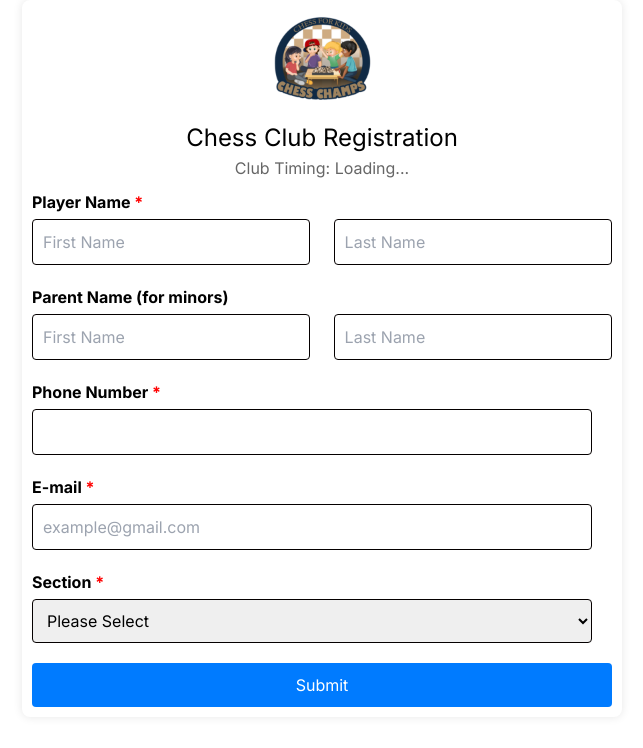
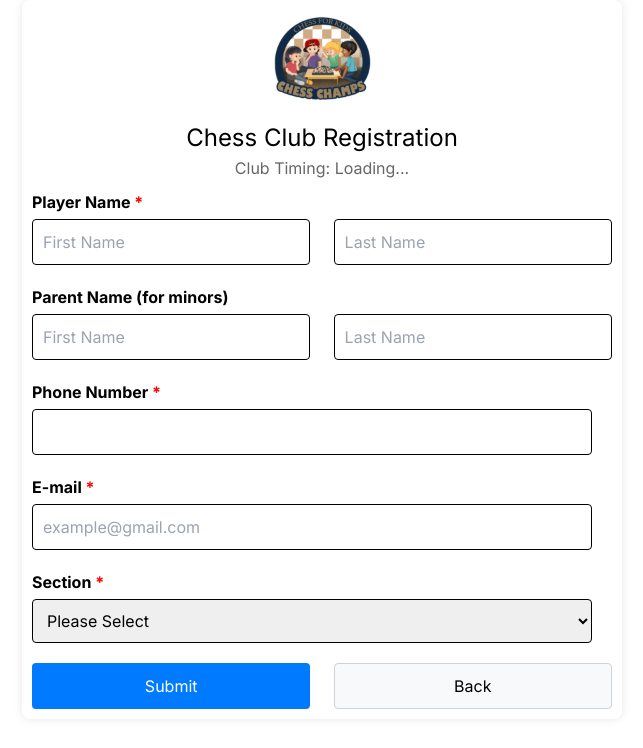
Before and after one commit to ComplianceFrontiers/Payment_Form_Frontend, a Next.js app: page / in a window 1280 px wide. Shown: the top 748 px of the page, without its empty margins (318-961 px from the left). Built offline with nearby package versions, Linux system fonts and the light colour scheme; no server answers.

Commit message:
done with tags

```diff
--- a/src/app/payment/page.tsx
+++ b/src/app/payment/page.tsx
@@ -165,9 +165,20 @@ const Payment = () => {
             <option value="Open - ($20)">Open - ($20)</option>
           </select>
   </div>
+  <div className="button-group">
+    <button type="submit" className="submit-button">
+      Submit
+    </button>
+    <button
+      type="button"
+      className="back-button"
+      onClick={() => (window.location.href = 'https://www.chesschamps.us/')}
+    >
+      Back
+    </button>
+    </div>
+</form>
 
-        <button type="submit" className="submit-button">Submit</button>
-      </form>
     </div>
   );
 };
--- a/src/app/payment/payment.scss
+++ b/src/app/payment/payment.scss
@@ -144,6 +144,40 @@ p {
     height: 16px; /* Adjust height */
     transform: scale(0.8); /* Adjust scale if needed */
   }
+  .button-group {
+    display: flex;
+    justify-content: space-between;
+    margin-top: 20px;
+
+    .submit-button,
+    .back-button {
+      width: 48%;
+      padding: 10px;
+      border: none;
+      border-radius: 4px;
+      font-size: 1em;
+      cursor: pointer;
+    }
+
+    .submit-button {
+      background-color: #007bff;
+      color: #fff;
+
+      &:hover {
+        background-color: #0056b3;
+      }
+    }
+
+    .back-button {
+      background-color: #f8f9fa;
+      color: #000;
+      border: 1px solid #ced4da;
+
+      &:hover {
+        background-color: #e9ecef;
+      }
+    }
+  }
 
 
   .submit-button {
```
Lines whose indentation alone changed are shown as unchanged.
